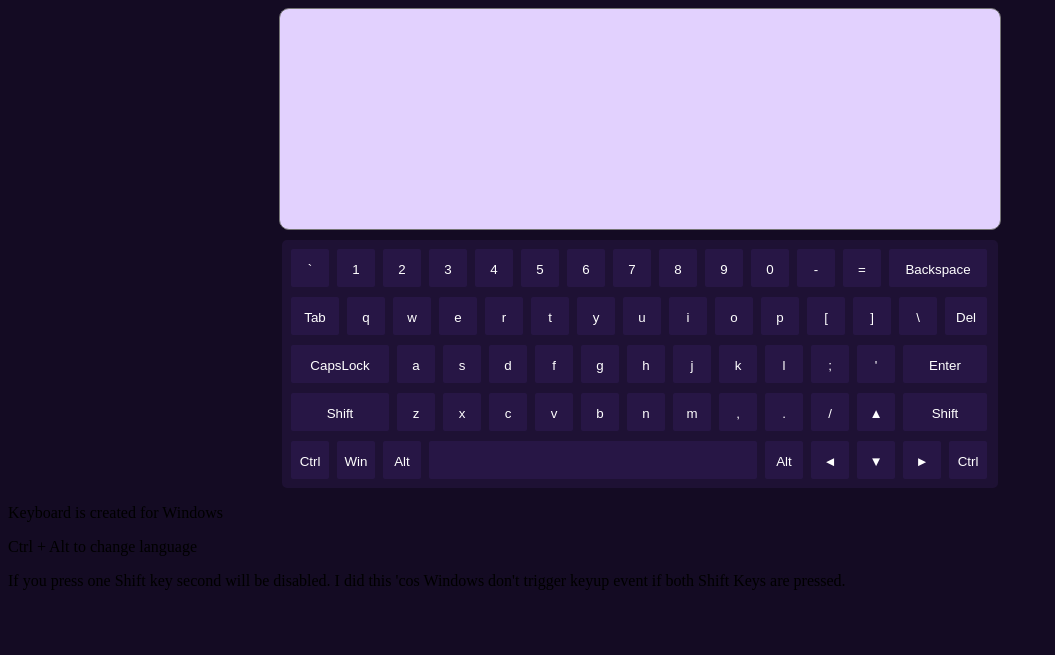
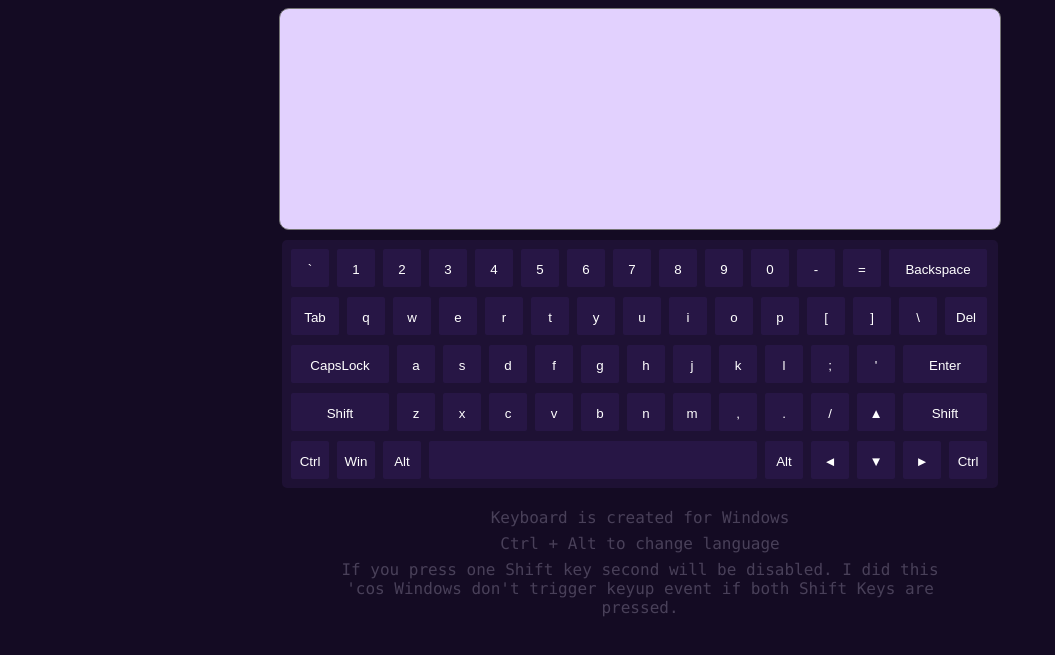
Before and after one commit to MaratkanovaAlexandra/virtual-keyboard, a website built with webpack: page index.html in a window 1280 px wide. Shown: the part 93-748 px from the top of the page, without its empty margins (0-1055 px from the left). Built offline with nearby package versions, Linux system fonts and the light colour scheme.

Commit message:
feat: add discription styles

```diff
--- a/src/style.css
+++ b/src/style.css
@@ -24,7 +24,7 @@ body {
 
 #keyboard {
   width: 700px;
-  margin: 0 auto;
+  margin: 0 auto 20px;
   padding: 5px;
   background: #1e1134;
   border: 3px solid #1e1134;
@@ -64,3 +64,11 @@ body {
 .hidden {
   display: none;
 }
+
+.discription {
+  color: #494059;
+  font-family: "Consolas", "Courier New", monospace;
+  margin: 7px auto;
+  text-align: center;
+  max-width: 600px;
+}
```
